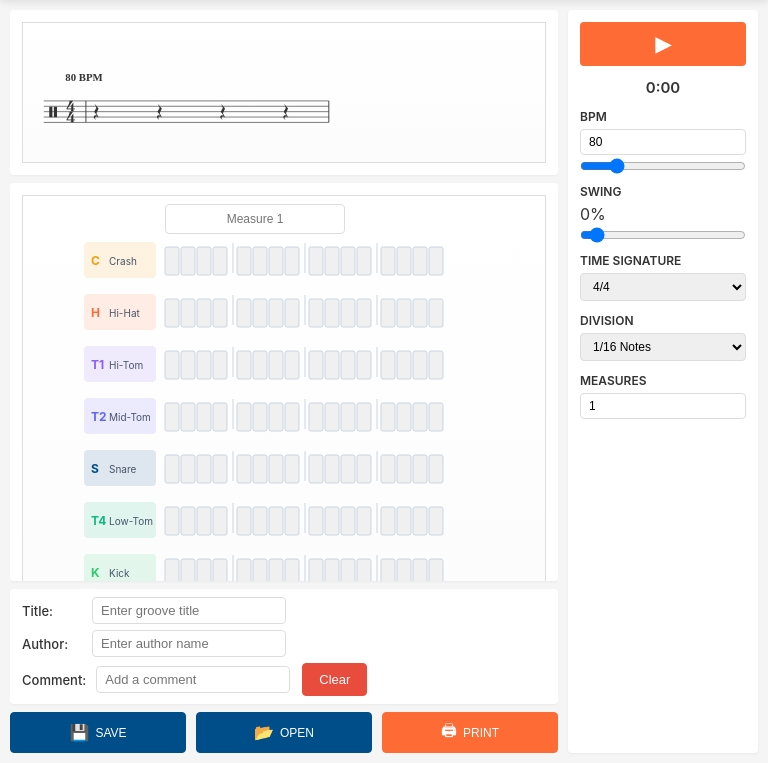
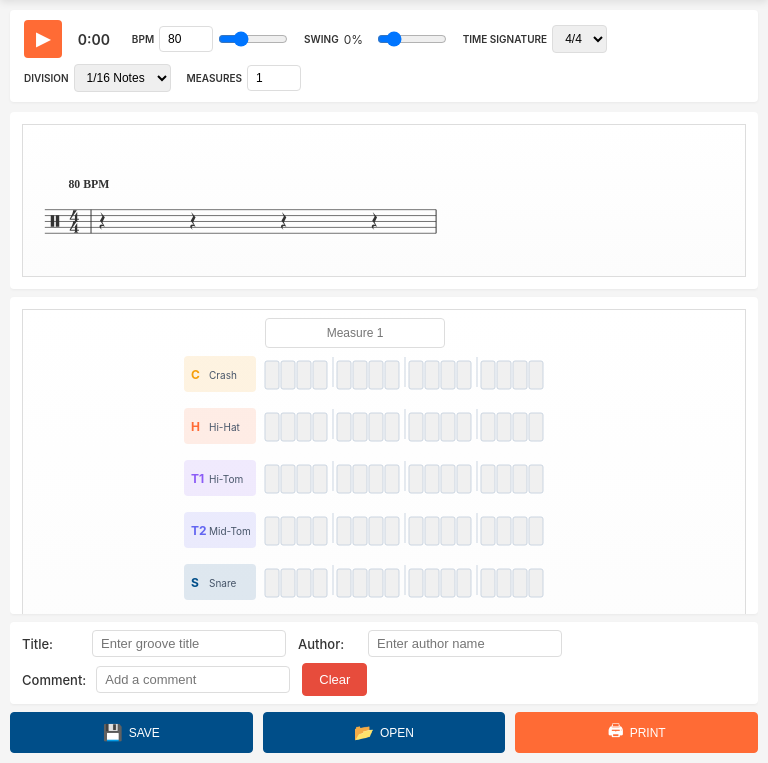
Before and after one commit to Jpcasey81/drum-editor, a PHP site: page / in a window 768 px wide. Shown: the part 37-800 px from the top of the page. Run offline with PHP 8.4, Linux system fonts and the light colour scheme.

Commit message:
commit 1a2b3c4d5e6f7g8h9i0j

```diff
--- a/css/styles.css
+++ b/css/styles.css
@@ -610,6 +610,60 @@ body {
     }
 }
 
+/* iPad portrait: playback controls become a top bar above the grid */
+@media (min-width: 641px) and (max-width: 1100px) and (orientation: portrait) {
+    .content-wrapper {
+        flex-direction: column;
+    }
+
+    .playback-controls {
+        order: -1;
+        width: 100%;
+        flex-direction: row;
+        flex-wrap: wrap;
+        align-items: center;
+        gap: 6px 16px;
+        padding: 10px 14px;
+        overflow-y: visible;
+    }
+
+    .play-btn {
+        padding: 8px 12px;
+        font-size: 18px;
+    }
+
+    .time-display {
+        font-size: 14px;
+        text-align: left;
+        min-width: 38px;
+    }
+
+    .control-group {
+        flex-direction: row;
+        align-items: center;
+        gap: 5px;
+    }
+
+    .control-group label {
+        font-size: 10px;
+        white-space: nowrap;
+    }
+
+    .control-group input[type="range"] {
+        width: 70px;
+    }
+
+    .control-group input[type="number"] {
+        width: 54px;
+    }
+
+    #swingDisplay {
+        font-size: 12px;
+        white-space: nowrap;
+        min-width: 28px;
+    }
+}
+
 /* Note Type Context Menu */
 .note-context-menu {
     position: fixed;
--- a/index.html
+++ b/index.html
@@ -15,7 +15,7 @@
     <link rel="apple-touch-icon" href="icons/icon-192.png">
 
     <title>Drum Editor</title>
-    <link rel="stylesheet" href="css/styles.css?v=20260502-1">
+    <link rel="stylesheet" href="css/styles.css?v=20260503-1">
 </head>
 <body>
     <div class="container">
```
